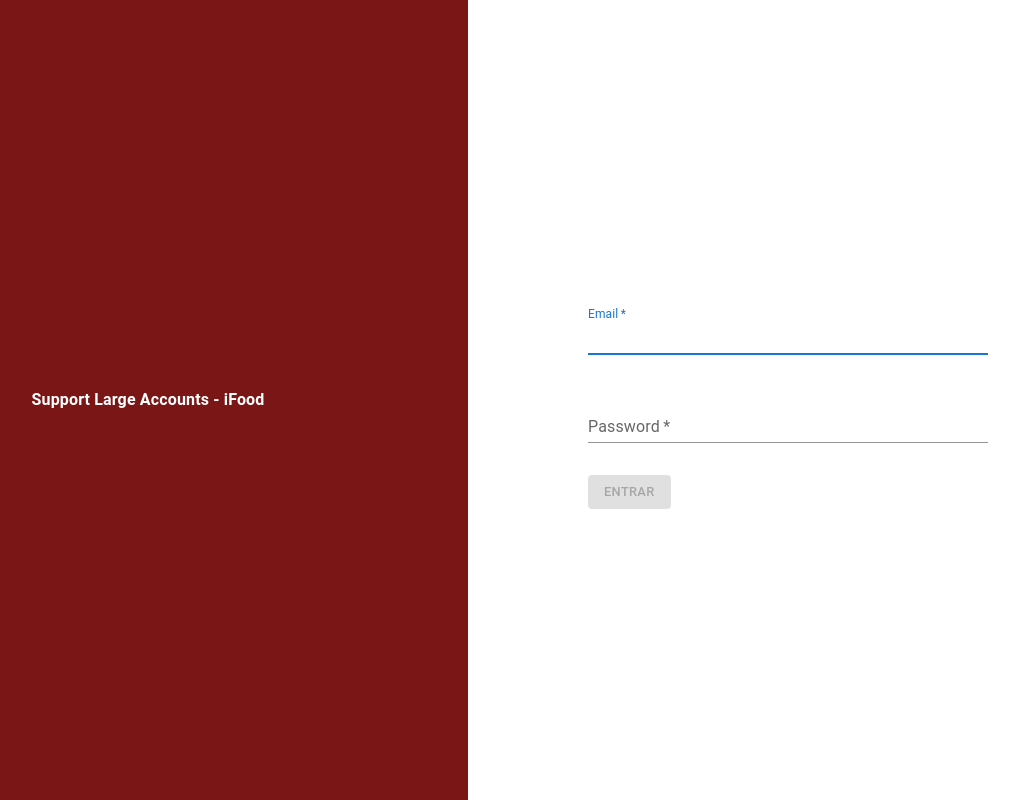
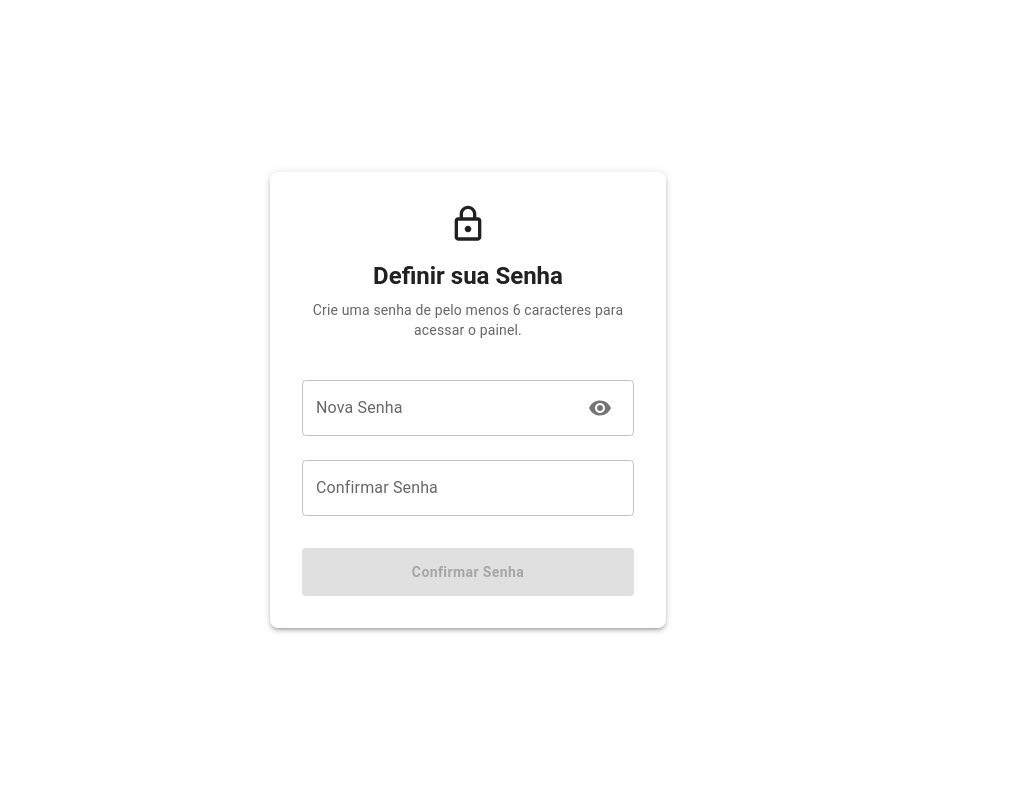
Before and after one commit to YuriAlvarenga/suporteia, a React (Vite) app: page /set-password in a window 1280 px wide. Before the commit this address led to /sign-in. Shown: the whole page, without its empty margins (172-1191 px from the left). Built offline with nearby package versions, Linux system fonts and the light colour scheme; no server answers.

Commit message:
ajustado criação de usuário por invite

```diff
--- a/src/AppRoutes.jsx
+++ b/src/AppRoutes.jsx
@@ -8,12 +8,13 @@
 import Tickets from "./components/tickets/ticket-from-database"
 import SignUp from "./components/auth/sign-up"
 import BoardOverviewer from "./components/dasboard/overviewer/board-overviewer"
+import SetPassword from "./components/auth/set-password"
 
 export default function AppRoutes() {
 
   function Private({ children }) {
 
-    const { isAuthenticated, loadingSession } = useSelector((state) => state.auth)
+    const { isAuthenticated, loadingSession, user } = useSelector((state) => state.auth)
 
     if (loadingSession) {
       return <div>Carregando sessão...</div>
@@ -23,6 +24,11 @@
       return <Navigate to="/sign-in" replace />
     }
 
+    // Verificamos se ele está tentando acessar algo que NÃO seja a página de senha (caso de usuários que precisam setar a primeira senha, vindos pelo convite)
+    if (user && user.app_metadata?.provider === 'email' && !user.last_sign_in_at) {
+      return <Navigate to="/set-password" replace />
+    }
+
     return children
   }
 
@@ -30,17 +36,16 @@
     <Router>
       <Routes>
 
+        {/* ROTAS PÚBLICAS (Acesso sem login) */}
         <Route path="/sign-in" element={<SignIn />} />
+        <Route path="/set-password" element={<SetPassword />} />
 
+        {/* ROTAS PRIVADAS (Acesso apenas logado) */}
         <Route path="/*" element={<Private><Home /></Private>} >
-          <Route index element={<BoardOverviewer/>} />
-
+          <Route index element={<BoardOverviewer />} />
           <Route path="board-briefing" element={<BoardBriefing />} />
-
           <Route path="tickets/:companyId" element={<Tickets />} />
-
           <Route path="sign-up" element={<SignUp />} />
-
         </Route>
 
       </Routes>
--- /dev/null
+++ b/src/components/auth/set-password.jsx
@@ -0,0 +1,107 @@
+import React, { useState } from "react"
+import { Box, Paper, Typography, TextField, Button, Container, InputAdornment, IconButton, Alert } from "@mui/material"
+import { Visibility, VisibilityOff, LockOutlined } from "@mui/icons-material"
+import { supabase } from "../../services/supabase"
+import { useNavigate } from "react-router-dom"
+
+
+export default function SetPassword() {
+  const [password, setPassword] = useState("")
+  const [confirmPassword, setConfirmPassword] = useState("")
+  const [showPassword, setShowPassword] = useState(false)
+  const [loading, setLoading] = useState(false)
+  const [status, setStatus] = useState({ type: "", message: "" })
+
+  const navigate = useNavigate()
+
+  const passwordsMatch = password.length >= 6 && password === confirmPassword
+
+  const handleSetPassword = async (e) => {
+    e.preventDefault()
+    setLoading(true)
+    setStatus({ type: "", message: "" })
+
+    const { error } = await supabase.auth.updateUser({
+      password: password
+    })
+
+    if (error) {
+      setStatus({ type: "error", message: error.message })
+    } else {
+      setStatus({ type: "success", message: "Senha definida com sucesso! Redirecionando..." })
+      setTimeout(() => navigate("/sign-in"), 3000)
+    }
+    setLoading(false)
+  }
+
+  return (
+    <Container maxWidth="xs" sx={{ height: '100vh', display: 'flex', alignItems: 'center' }}>
+      <Paper elevation={3} sx={{ p: 4, width: '100%', textAlign: 'center', borderRadius: 2 }}>
+        <Box sx={{ mb: 2, display: 'flex', justifyContent: 'center' }}>
+          <LockOutlined sx={{ fontSize: 40, color: 'var(--color-highlight)' }} />
+        </Box>
+
+        <Typography variant="h5" gutterBottom fontWeight="bold">
+          Definir sua Senha
+        </Typography>
+        <Typography variant="body2" color="textSecondary" sx={{ mb: 3 }}>
+          Crie uma senha de pelo menos 6 caracteres para acessar o painel.
+        </Typography>
+
+        {status.message && (
+          <Alert severity={status.type} sx={{ mb: 2 }}>{status.message}</Alert>
+        )}
+
+        <form onSubmit={handleSetPassword}>
+          <TextField
+            fullWidth
+            label="Nova Senha"
+            type={showPassword ? "text" : "password"}
+            variant="outlined"
+            margin="normal"
+            value={password}
+            onChange={(e) => setPassword(e.target.value)}
+            InputProps={{
+              endAdornment: (
+                <InputAdornment position="end">
+                  <IconButton onClick={() => setShowPassword(!showPassword)}>
+                    {showPassword ? <VisibilityOff /> : <Visibility />}
+                  </IconButton>
+                </InputAdornment>
+              ),
+            }}
+          />
+
+          <TextField
+            fullWidth
+            label="Confirmar Senha"
+            type={showPassword ? "text" : "password"}
+            variant="outlined"
+            margin="normal"
+            value={confirmPassword}
+            onChange={(e) => setConfirmPassword(e.target.value)}
+            error={confirmPassword !== "" && !passwordsMatch}
+            helperText={confirmPassword !== "" && !passwordsMatch ? "As senhas não coincidem" : ""}
+          />
+
+          <Button
+            fullWidth
+            type="submit"
+            variant="contained"
+            disabled={!passwordsMatch || loading}
+            sx={{
+              mt: 3,
+              backgroundColor: 'var(--color-highlight)',
+              '&:hover': { backgroundColor: 'var(--color-highlight)', filter: 'brightness(0.9)' },
+              fontWeight: 'bold',
+              py: 1.5,
+              textTransform: 'none'
+            }}
+          >
+            {loading ? "Salvando..." : "Confirmar Senha"}
+          </Button>
+        </form>
+      </Paper>
+    </Container>
+  )
+}
--- a/src/components/auth/sign-up.jsx
+++ b/src/components/auth/sign-up.jsx
@@ -10,8 +10,8 @@
 } from '@mui/material'
 import { Edit as EditIcon, Delete as DeleteIcon, Check as CheckIcon, Close as CloseIcon } from '@mui/icons-material'
 
-// Importando as ações do Redux
-import { fetchProfiles, createNewUser, updateProfile, deleteProfile, resetStatus } from '../../redux/slice/auth/user-slice'
+// Importando as ações do Redux - Troquei createNewUser por inviteNewUser
+import { fetchProfiles, inviteNewUser, updateProfile, deleteProfile, resetStatus } from '../../redux/slice/auth/user-slice'
 
 export default function SignUp() {
   const dispatch = useDispatch()
@@ -30,32 +30,21 @@
   const [openDeleteModal, setOpenDeleteModal] = useState(false)
   const [userToDelete, setUserToDelete] = useState(null)
 
+  // FormData ajustado para convite (sem campos de senha)
   const [formData, setFormData] = useState({
     fullName: '',
     email: '',
-    password: '',
-    confirmPassword: '',
     role: 'user'
   })
 
-  const passwordsDoNotMatch =
-    formData.confirmPassword &&
-    formData.password !== formData.confirmPassword
-
-  const isFormIncomplete =
-    !formData.fullName ||
-    !formData.email ||
-    !formData.password ||
-    !formData.confirmPassword ||
-    !formData.role ||
-    passwordsDoNotMatch
+  // Validação simplificada: apenas campos obrigatórios de identificação
+  const isFormIncomplete = !formData.fullName || !formData.email || !formData.role
 
   useEffect(() => {
     if (users.length === 0) {
       dispatch(fetchProfiles())
     }
   }, [dispatch, users.length])
-
 
   // Limpar mensagens de erro/sucesso após 4 segundos
   useEffect(() => {
@@ -67,10 +56,21 @@
 
   const handleCreateUser = async (e) => {
     e.preventDefault()
-    const result = await dispatch(createNewUser(formData))
+
+    // Chama a nova action de convite
+    const result = await dispatch(inviteNewUser({
+        email: formData.email,
+        fullName: formData.fullName,
+        role: formData.role
+    }))
 
     if (result.meta.requestStatus === 'fulfilled') {
-      setFormData({ fullName: '', email: '', password: '', confirmPassword: '', role: 'user' })
+        // Limpa o formulário após o convite ser enviado com sucesso
+        setFormData({
+            fullName: '',
+            email: '',
+            role: 'user'
+        })
     }
   }
 
@@ -119,25 +119,25 @@
 
       <Paper sx={{ p: 3, mb: 5, borderRadius: 2 }}>
         <Typography variant="subtitle1" sx={{ mb: 2, fontWeight: 'bold' }}>
-          Criar Novo Usuário
+          Convidar Novo Usuário
         </Typography>
 
         {error && (
           <Alert severity="error" sx={{ mb: 2 }}>{error}</Alert>
         )}
         {success && (
-          <Alert severity="success" sx={{ mb: 2 }}>Usuário criado com sucesso!</Alert>
+          <Alert severity="success" sx={{ mb: 2 }}>Convite enviado com sucesso!</Alert>
         )}
 
         <Box component="form" onSubmit={handleCreateUser} sx={{ display: 'flex', flexDirection: 'column', gap: 2, width: '100%' }}>
 
           <Box sx={{ display: 'flex', gap: 2, width: '100%', alignItems: 'flex-start' }}>
             <TextField
-              label="Nome"
+              label="Nome Completo"
               size="small"
               value={formData.fullName}
               onChange={(e) => setFormData({ ...formData, fullName: e.target.value })}
-              sx={{ flex: 3 }}
+              sx={{ flex: 4 }}
               required
             />
             <TextField
@@ -146,35 +146,11 @@
               type="email"
               value={formData.email}
               onChange={(e) => setFormData({ ...formData, email: e.target.value })}
-              sx={{ flex: 3 }}
+              sx={{ flex: 4 }}
               required
             />
-            <TextField
-              fullWidth
-              size="small"
-              label="Senha"
-              type="password"
-              sx={{ flex: 3 }}
-              value={formData.password}
-              onChange={(e) => setFormData({ ...formData, password: e.target.value })}
-              required
-            />
-            <TextField
-              fullWidth
-              size="small"
-              label="Confirmar Senha"
-              type="password"
-              sx={{ flex: 3 }}
-              value={formData.confirmPassword}
-              onChange={(e) => setFormData({ ...formData, confirmPassword: e.target.value })}
-              error={passwordsDoNotMatch}
-              helperText={passwordsDoNotMatch ? "As senhas não coincidem" : ""}
-              required
-            />
-          </Box>
 
-          <Box sx={{ display: 'flex', gap: 2 }}>
-            <FormControl size="small" sx={{ flex: 2, minWidth: '120px' }}>
+            <FormControl size="small" sx={{ flex: 3 }}>
               <InputLabel>Nível de Acesso</InputLabel>
               <Select
                 value={formData.role}
@@ -203,7 +179,7 @@
                 '&:disabled': { bgcolor: '#e0e0e0', color: '#9e9e9e' }
               }}
             >
-              {loading ? 'Salvando...' : 'Adicionar Usuário'}
+              {loading ? 'Enviando...' : 'Enviar Convite'}
             </Button>
           </Box>
         </Box>
```
Also changed, not shown: src/redux/slice/auth/user-slice.js (+19 -55 lines).
